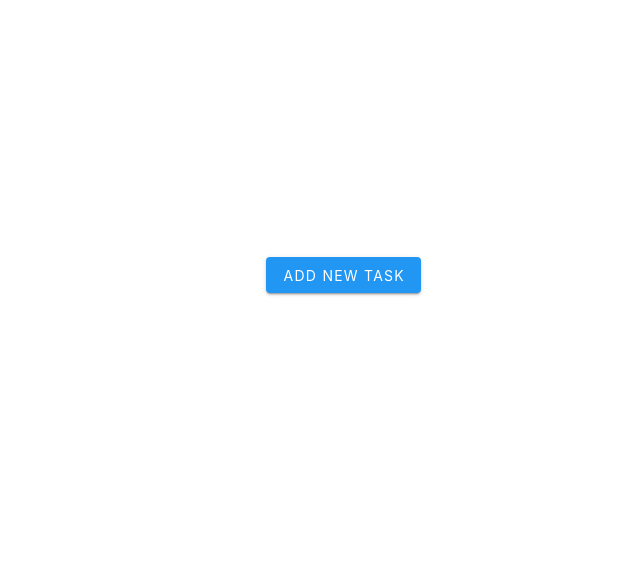
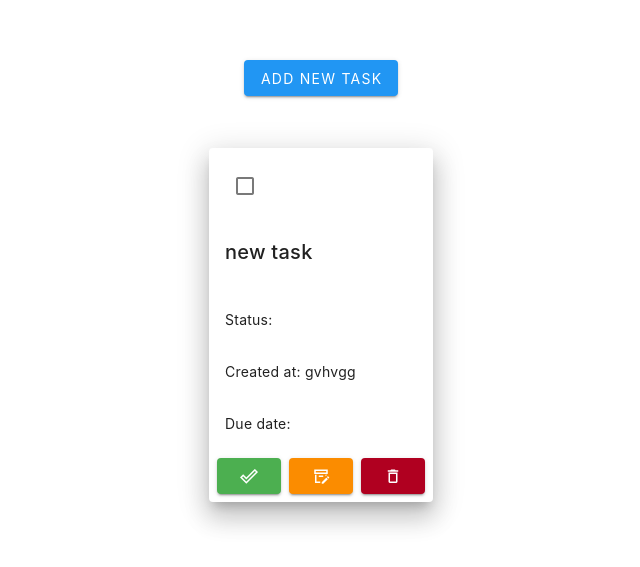
Before and after one commit to Marianna-Gl/todo-list, a Vue app: page / in a window 1280 px wide. Shown: the part 109-676 px from the top of the page, without its empty margins (203-843 px from the left). Built offline with nearby package versions, Linux system fonts and the light colour scheme.

Commit message:
corrected save function

```diff
--- a/package.json
+++ b/package.json
@@ -11,6 +11,7 @@
     "format": "prettier --write src/"
   },
   "dependencies": {
+    "@mdi/font": "^7.4.47",
     "@vuepic/vue-datepicker": "^8.4.0",
     "vue": "^3.4.21",
     "vuetify": "^3.5.16"
--- a/src/components/Task/Task.vue
+++ b/src/components/Task/Task.vue
@@ -13,8 +13,7 @@
 
     <v-card-text> Created at: {{ createdAt }} </v-card-text>
 
-    <v-card-text> Due date: {{ dataShort }} </v-card-text>
-
+    <v-card-text> Due date: {{ dueDate }} </v-card-text>
 
     <v-card-actions>
       <v-btn color="success" variant="elevated">
--- a/src/components/Task/task.js
+++ b/src/components/Task/task.js
@@ -8,9 +8,7 @@ export default {
   computed: {
     createdAt() {
       return this.data.created_at.slice(0, 10)
-    },
-    dataShort() {
-      return this.date.slice(0, 10)
     }
+
   }
 }
--- a/src/components/TaskModal/TaskModal.vue
+++ b/src/components/TaskModal/TaskModal.vue
@@ -34,7 +34,7 @@
             <v-btn color="warning" text="Close" variant="plain" @click="onClose"></v-btn>
 
             <v-btn
-              :disabled="isTitleValid"
+              :disabled="!isTitleValid"
               color="success"
               text="Save"
               variant="tonal"
--- a/src/components/TodoList/TodoList.vue
+++ b/src/components/TodoList/TodoList.vue
@@ -13,7 +13,10 @@
     </v-row>
   </v-container>
   <v-container>
-    <v-row><task v-for="taskData in tasks" :data="taskData" :key="taskData._id" /> </v-row>
+    <v-row>
+      <task :data="{ title: 'new task', created_at: 'gvhvgg', date: 'ffff' }" key="stfsdf" />
+      <task v-for="taskData in tasks" :data="taskData" :key="taskData._id" />
+    </v-row>
   </v-container>
 </template>
 <script src="./todoList.js"></script>
--- a/src/components/TodoList/todoList.js
+++ b/src/components/TodoList/todoList.js
@@ -17,7 +17,6 @@ export default {
       this.isTaskModalOpen = !this.isTaskModalOpen
     },
     onTaskSave(task) {
-      consolr.log(task)
       const url = 'http://localhost:3001/task'
       const params = {
         method: 'POST',
--- a/src/main.js
+++ b/src/main.js
@@ -1,13 +1,22 @@
 import './assets/main.css'
 import 'vuetify/styles'
+import '@mdi/font/css/materialdesignicons.css'
 
 import { createApp } from 'vue'
 import { createVuetify } from 'vuetify'
 import * as components from 'vuetify/components'
 import * as directives from 'vuetify/directives'
+import { aliases, mdi } from 'vuetify/iconsets/mdi'
 import App from './App.vue'
 const vuetify = createVuetify({
   components,
-  directives
+  directives,
+  icons: {
+    defaultSet: 'mdi',
+    aliases,
+    sets: {
+      mdi
+    }
+  }
 })
 createApp(App).use(vuetify).mount('#app')
```
Also changed, not shown: 1 other file (tests, documents, lock files or other folders). Lines whose indentation alone changed are shown as unchanged.
